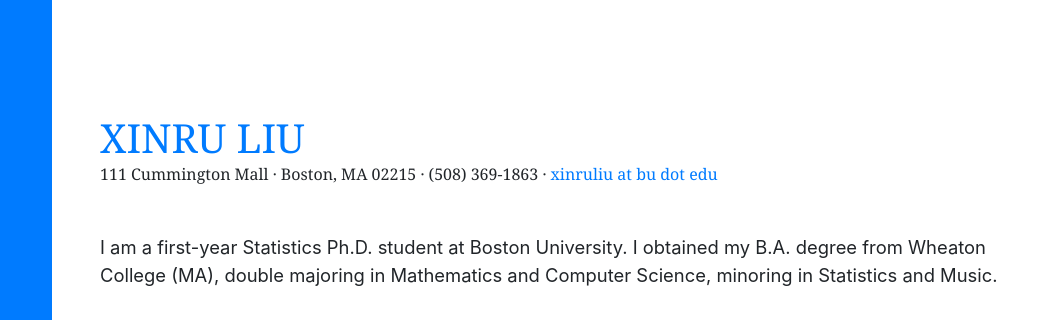
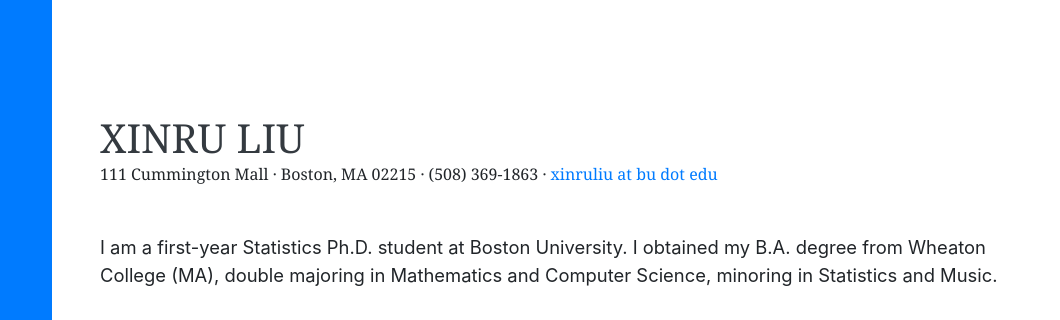
Before and after one commit to xliu-522/xinruwebspace, a website with bundled scripts: page index.html in a window 1280 px wide. Shown: the part 147-467 px from the top of the page, 220-1280 px from the left. Built offline with nearby package versions, Linux system fonts and the light colour scheme; a web font is replaced by a local one.

Commit message:
update index.html

```diff
--- a/index.html
+++ b/index.html
@@ -65,8 +65,8 @@
 
     <section class="resume-section p-3 p-lg-5 d-flex align-items-center" id="about">
       <div class="w-100">
-        <h1 class="mb-0">
-          <span class="text-primary">Xinru Liu</span>
+        <h1 class="mb-0">Xinru Liu
+          <span class="text-primary"></span>
         </h1>
         <div class="subheading mb-5">111 Cummington Mall · Boston, MA 02215 · (508) 369-1863 ·
           <a href="#">xinruliu at bu dot edu</a>
```
